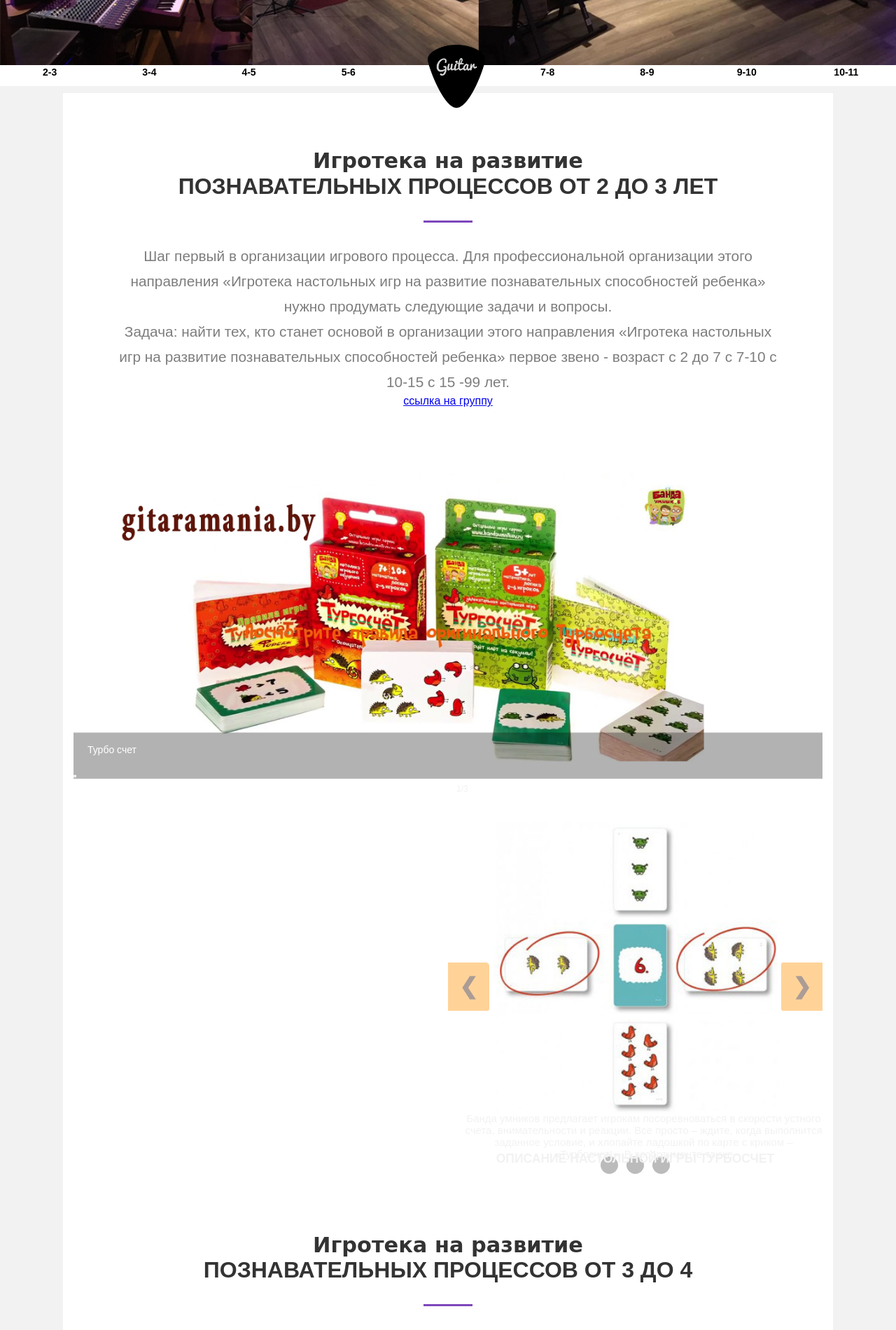
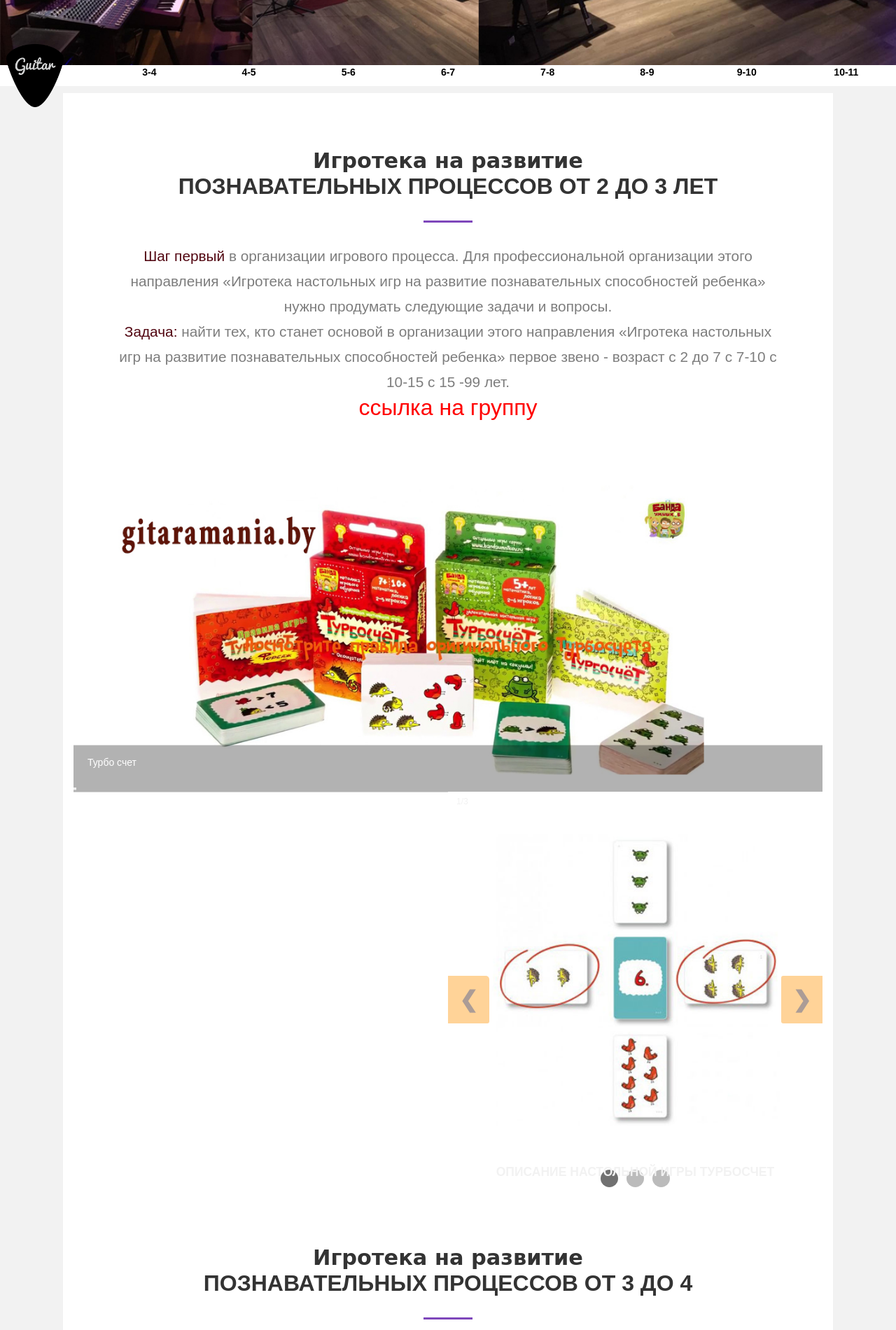
Before and after one commit to andreychernetsky/siteForGame, a website: page app/game.html in a window 1280 px wide. Shown: the part 365-2265 px from the top of the page at 70% size. Drawn offline with nearby package versions, Linux system fonts and the light colour scheme; files whose address does not match are found by name.

Commit message:
new Commit

```diff
--- a/app/game.html
+++ b/app/game.html
@@ -136,7 +136,7 @@
 						<div class="slider__text">
 							<h3 class="slider__title">ОПИСАНИЕ НАСТОЛЬНОЙ ИГРЫ ТУРБОСЧЕТ</h3>
 							<p class="slider__text">
-								Банда умников предлагает игрокам посоревноваться в скорости устного счета, внимательности и реакции. Все просто – ждите, когда выполнится заданное условие, и хлопайте ладошкой по карте с криком – «Турбосчет!». В ассортименте также </p>
+						<!--		Банда умников предлагает игрокам посоревноваться в скорости устного счета, внимательности и реакции. Все просто – ждите, когда выполнится заданное условие, и хлопайте ладошкой по карте с криком – «Турбосчет!». В ассортименте также </p>-->
 						</div>
 					</div>
 
@@ -145,10 +145,10 @@
 						<img class="slider__picture" src="img/game/turbo/3.jpg" alt="score" >
 						<div class="slider__text">
 							<h3 class="slider__title">ОПИСАНИЕ НАСТОЛЬНОЙ ИГРЫ ТУРБОСЧЕТ</h3>
-							<p class="slider__text">
+							<!--<p class="slider__text">
 								<span class="slider__text-span">как ребенку объяснить сравнение чисел?</span>
-								<!--Что больше, что меньше, а что равно? В развивающей игре Турбосчет все эти вопросы решены настолько просто и интересно для ребенка, что ребенок с удовольствием играет в игру и не задумывается о том, что решает, совсем еще недавно, нудные задания.-->
-							</p>
+								Что больше, что меньше, а что равно? В развивающей игре Турбосчет все эти вопросы решены настолько просто и интересно для ребенка, что ребенок с удовольствием играет в игру и не задумывается о том, что решает, совсем еще недавно, нудные задания.
+							</p>-->
 						</div>
 					</div>
 
--- a/app/js/main.js
+++ b/app/js/main.js
@@ -167,7 +167,7 @@
   function showSlides(n) {
     let i;
     let slides = document.getElementsByClassName("slider__item");
-    let dots = document.getElementsByClassName("dot");
+    let dots = document.getElementsByClassName("slider__dot");
     if (n > slides.length) {
       slideIndex = 1
     }
--- a/app/scss/_media.scss
+++ b/app/scss/_media.scss
@@ -79,7 +79,7 @@
 */
 
 .menu-btn {
-  display:block;
+  display: block;
   opacity: 0.7;
   position: absolute;
   top: 1px;
@@ -140,8 +140,6 @@
     text-decoration: none;
   }
 
-
-
 }
 
 @media (max-width: 840px) {
@@ -167,17 +165,23 @@
       align-items: center;
       padding: 0 15px;
     }
+    &__video {
+      width: 100%;
+    }
     &__slider {
       width: 100%;
     }
-    &__video {
-      width: 100%;
-    }
+
     &__prev, &__next, &__text {
       font-size: 11px
     }
   }
+  .picture {
+    &__sign-block {
+      padding: 4px 0 4px 0;
 
+    }
+  }
 }
 
 @media (max-width: 684px) {
--- a/app/scss/blocks/_game.scss
+++ b/app/scss/blocks/_game.scss
@@ -3,6 +3,7 @@
   &__inner {
     width: 100%;
     display: flex;
+    flex-wrap: wrap;
   }
   &__video {
     width: 50%;
--- a/app/scss/blocks/_logo.scss
+++ b/app/scss/blocks/_logo.scss
@@ -1,13 +1,12 @@
 .logo{
   //order: 2;
-  position:relative;
-  top:-34px;
-  left: 47%;
+
   transform: translateX(-50%);
   z-index: 60;
 
   &__picture {
-
+    top:-35px;
+    left: 47%;
     position: absolute;
     width: 100px;
     height: 100px;
--- a/app/scss/blocks/_section.scss
+++ b/app/scss/blocks/_section.scss
@@ -31,4 +31,16 @@
     line-height: 36px;
     color: #7d7d7d;
   }
+  &__text-span {
+    color: #520611;
+  }
+  &__link {
+    display: inline-flex;
+    color: red;
+    font-size: 2rem;
+    text-decoration: none;
+    &:hover {
+      color: #520611;
+    }
+  }
 }
```
Also changed, not shown: app/css/style.min.css.
